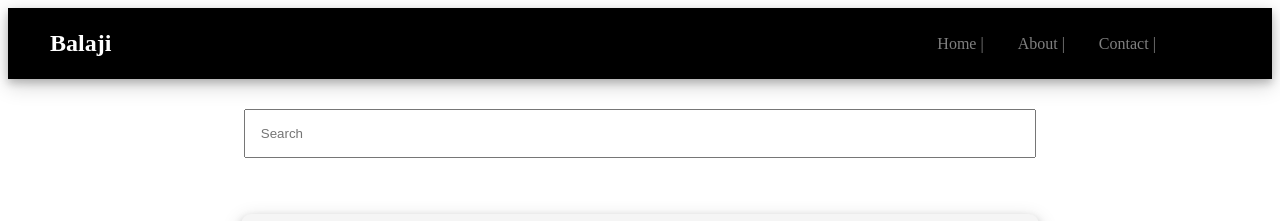
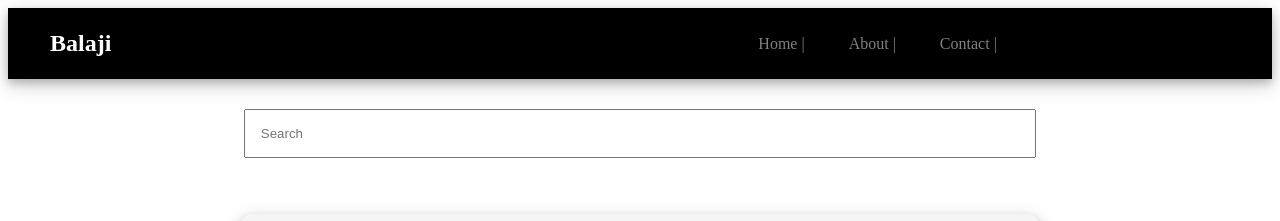
Before and after one commit to Balajimantro/simplewebpage, a plain HTML site: page index.html in a window 1280 px wide. Shown: the top 221 px of the page. Drawn offline with Linux system fonts and the light colour scheme.

Commit message:
updated style in nav-ul

```diff
--- a/Style.css
+++ b/Style.css
@@ -13,7 +13,7 @@ h1{
 
 li{
     display: inline;
-    margin-left: 30px;
+    margin-left: 40px;
     color: grey;
     cursor: pointer;
 }
@@ -23,7 +23,7 @@ li:hover{
 }
 
 ul{
-    margin-left: 60%;
+    margin-left: 45%;
     margin-top: 25px;
 }
 
```
